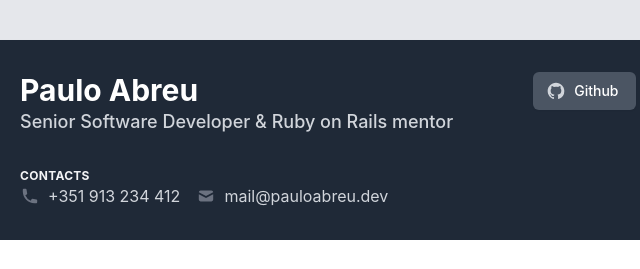
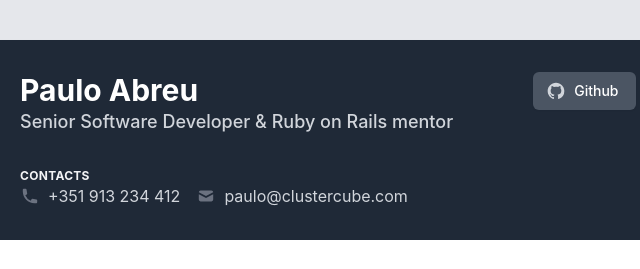
Before and after one commit to pama/pama.github.io, a plain HTML site: page resume.html in a window 1280 px wide. Shown: the top 269 px of the page, 148-788 px from the left. Drawn offline with nearby package versions, Linux system fonts and the light colour scheme; a web font is replaced by a local one.

Commit message:
Update resume.html

```diff
--- a/resume.html
+++ b/resume.html
@@ -56,7 +56,7 @@
           </li>
           <li class="flex items-center">
             <svg class="w-5 h-5 p-px mr-2 text-gray-500" fill="currentColor" viewBox="0 0 20 20" xmlns="http://www.w3.org/2000/svg"><path d="M2.003 5.884L10 9.882l7.997-3.998A2 2 0 0016 4H4a2 2 0 00-1.997 1.884z"></path><path d="M18 8.118l-8 4-8-4V14a2 2 0 002 2h12a2 2 0 002-2V8.118z"></path></svg>
-            mail@pauloabreu.dev
+            paulo@clustercube.com
           </li>
         </ul>
       </div>
```
